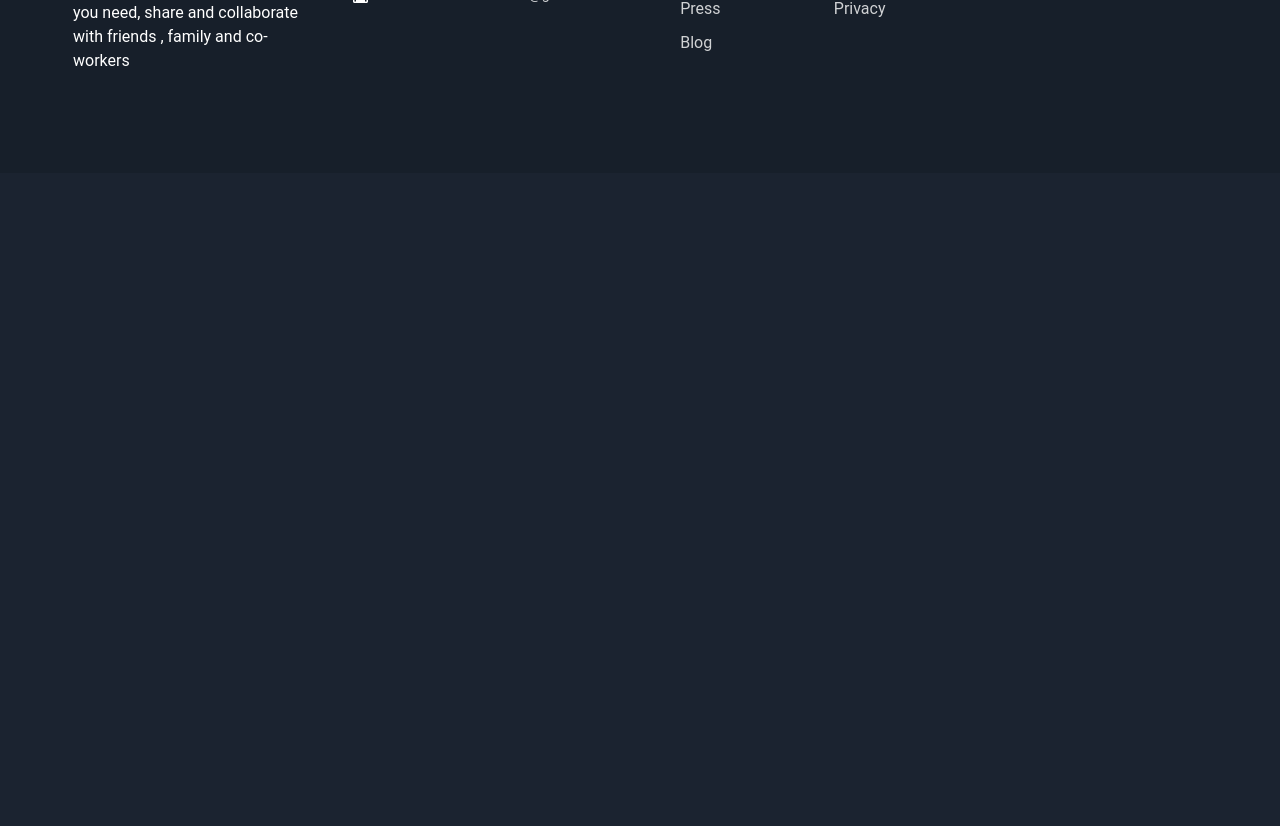
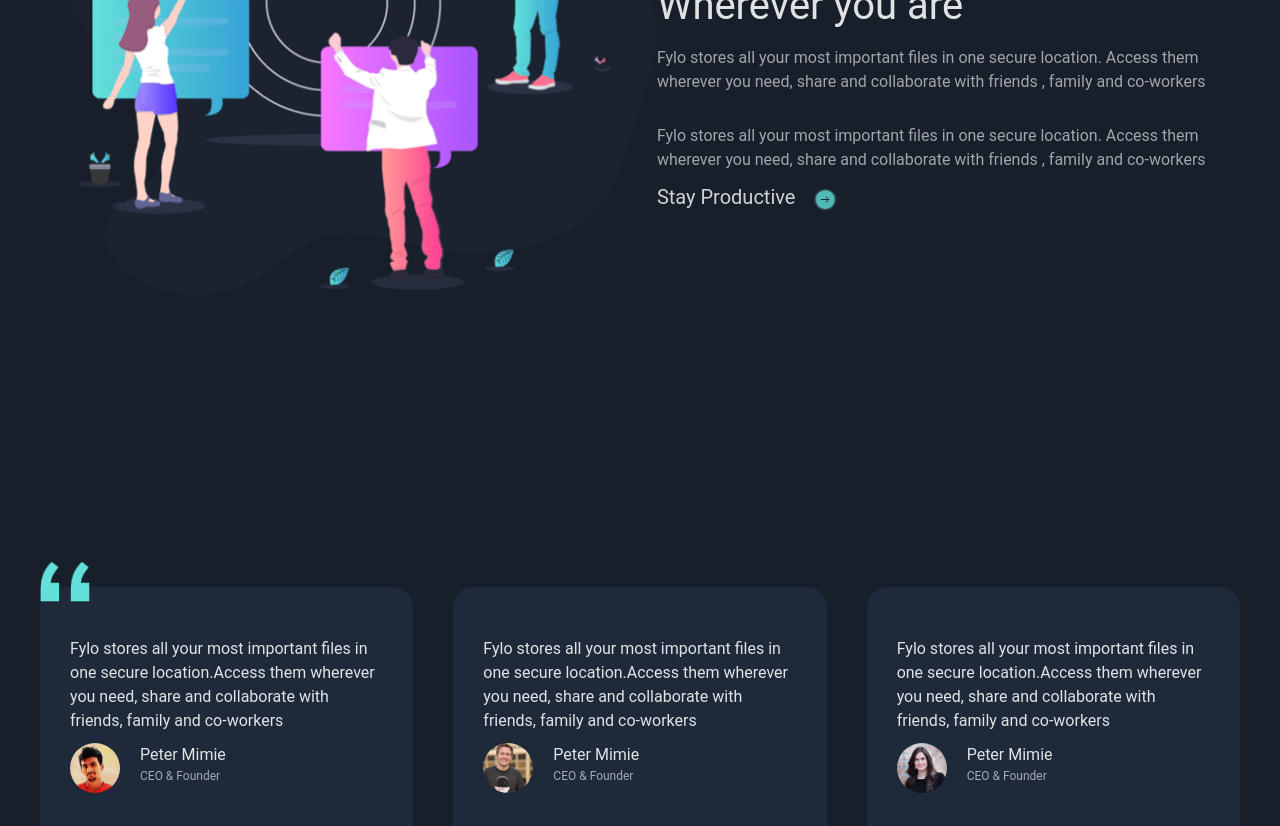
Before and after one commit to M0M0-NASR/Fylo-frontend-tailwind, a React (Vite) app: page / in a window 1280 px wide. Shown: the part 2000-2826 px from the top of the page. Built offline with nearby package versions, Linux system fonts and the light colour scheme.

Commit message:
Craete opinoins Componnet

```diff
--- a/src/App.css
+++ b/src/App.css
@@ -33,7 +33,15 @@ header
   background-color: var(--second-background-color);
 }
 
+.stayProductive{
+  background-color: var(--second-background-color);
 
+}
+
+ .opinions{
+  background-color: var(--second-background-color);
+
+ }
  @keyframes upDown {
       0%, 100% { transform: translateY(0); }
       50% { transform: translateY(-20px); }
@@ -42,6 +50,33 @@ header
       animation: upDown 2s infinite ease-in-out;
     }
 
+@keyframes left-right {
+  0%, 100% { transform: translateX(0); }
+  50% { transform: translateX(10px); }
+}
+
+
+@keyframes floatspin {
+  0%   { transform: translateY(0) rotate(0deg); }
+  25%  { transform: translateY(-10px) rotate(90deg); }
+  50%  { transform: translateY(0) rotate(180deg); }
+  75%  { transform: translateY(10px) rotate(270deg); }
+  100% { transform: translateY(0) rotate(360deg); }
+}
+
+:hover .animate-rounded  {
+  animation: floatspin 4s infinite ease-in-out;
+}
+
+
+
+
+.animate-left-right {
+  animation: left-right 1s infinite ease-in-out;
+}
+
+
+
 
     /* Disable animation for small & medium screens */
   @media (max-width: 1023px) {
--- a/src/components/Features.jsx
+++ b/src/components/Features.jsx
@@ -28,7 +28,7 @@ function Features() {
     },
   ]);
   return (
-    <section className="features py-[5px] ">
+    <section className="features py-[5px] pb-[100px] ">
       <div className=" w-full h-[200px] relative -top-[150px] z-[-100]">
         <img
           src="src/assets/imgs/bg-curvy-desktop.svg"
--- /dev/null
+++ b/src/components/Opinions.jsx
@@ -0,0 +1,60 @@
+import { useState } from "react";
+
+function Opinions() {
+  const [opinions, setOpinions] = useState([
+    {
+      id: 1,
+      text: `Fylo stores all your most important files in one secure location.Access them wherever you need, share and collaborate with friends, family and co-workers`,
+      imgProfile: "profile-1.jpg",
+      name: " Peter Mimie",
+      job: "CEO & Founder",
+    },
+    {
+      id: 2,
+      text: `Fylo stores all your most important files in one secure location.Access them wherever you need, share and collaborate with friends, family and co-workers`,
+      imgProfile: "profile-2.jpg",
+      name: " Peter Mimie",
+      job: "CEO & Founder",
+    },
+    {
+      id: 3,
+      text: `Fylo stores all your most important files in one secure location.Access them wherever you need, share and collaborate with friends, family and co-workers`,
+      imgProfile: "profile-3.jpg",
+      name: " Peter Mimie",
+      job: "CEO & Founder",
+    },
+  ]);
+  return (
+    <section className="opinions bg-[--main-color] py-[100px]">
+      <div className="container mx-auto">
+        <div className="relative sm:top-[15px] sm:left-[0px] top-[60px] left-[20px]">
+          <img className="w-[50px] " src="src/assets/imgs/bg-quotes.png"></img>
+        </div>
+
+        <div className="holder grid grid-cols-1 sm:grid-cols-2 md:grid-cols-3 gap-10">
+          {opinions.map((opinion) => (
+            <div className=" m-[40px] sm:m-[0px] py-[50px] px-[30px] bg-gray-800 rounded-[20px]">
+              <p>{opinion.text}</p>
+              <div className="info-holder flex flex-row pt-[10px]">
+                <div className="  ">
+                  <img
+                    className="w-[50px]  rounded-full sm:mr-[20px]  "
+                    src={"src/assets/imgs/" + opinion.imgProfile}
+                  ></img>
+                </div>
+                <div>
+                  <h2>{opinion.name}</h2>
+                  <h2 className="text-[12px] text-white opacity-60">
+                    {opinion.job}
+                  </h2>
+                </div>
+              </div>
+            </div>
+          ))}
+        </div>
+      </div>
+    </section>
+  );
+}
+
+export default Opinions;
--- /dev/null
+++ b/src/components/stayProductive.jsx
@@ -0,0 +1,45 @@
+function stayProductive() {
+  return (
+    <section className="stayProductive  pb-[100px]">
+      <div className="container mx-auto">
+        <div className="holder w-full flex flex-col md:flex-row py-[50px] px-[20px]">
+          <div className="w-full animate-updown ">
+            <img src="src/assets/imgs/illustration-stay-productive.png"></img>
+          </div>
+          <div className="info flex flex-col justify-center gap-y-[10px] my-[20px]">
+            <h1 className="text-[40px]">
+              Stay productive,
+              <br></br>
+              Wherever you are
+            </h1>
+            <div className=" text-white opacity-60 flex flex-col gap-y-[30px]">
+              <p>
+                Fylo stores all your most important files in one secure
+                location. Access them wherever you need, share and collaborate
+                with friends , family and co-workers
+              </p>
+
+              <p>
+                Fylo stores all your most important files in one secure
+                location. Access them wherever you need, share and collaborate
+                with friends , family and co-workers
+              </p>
+            </div>
+            <a
+              href="#"
+              className=" w-[180px] inline-block text-[20px] pb-[10px] border-b-2   border-transparent hover:border-b-2  hover:[text-shadow:_0_0_4px_rgba(255,255,255,0.6),_0_0_8px_rgba(255,255,255,0.4)]    hover:border-white transition-all duration-300 text-white opacity-80 hover:opacity-100"
+            >
+              Stay Productive
+              <img
+                className="inline ml-2 w-[25px] animate-left-right"
+                src="src/assets/imgs/icon-arrow.svg"
+              ></img>
+            </a>
+          </div>
+        </div>
+      </div>
+    </section>
+  );
+}
+
+export default stayProductive;
--- a/src/index.css
+++ b/src/index.css
@@ -1,4 +1,3 @@
-
 @import "tailwindcss";
 
 @theme{
@@ -9,9 +8,6 @@
   --breakpoint-xl: 1200px;
   --breakpoint-2xl: 1400px;
 }
-
-
-
 
 @layer{
   .main-btn{
@@ -42,3 +38,7 @@ body {
   -webkit-font-smoothing: antialiased;
   -moz-osx-font-smoothing: grayscale;
 }
+
+a {
+  background-color: transparent !important;
+}
--- a/src/pages/Home.jsx
+++ b/src/pages/Home.jsx
@@ -1,8 +1,9 @@
 import Header from "../components/Header";
 import Landing from "../components/Landing";
-
 import Footer from "../components/Footer";
 import Features from "../components/Features";
+import StayProductive from "../components/stayProductive";
+import Opinions from "../components/Opinions";
 
 function Home() {
   return (
@@ -10,6 +11,8 @@ function Home() {
       <Header />
       <Landing />
       <Features />
+      <StayProductive />
+      <Opinions />
       <Footer />
     </>
   );
```
